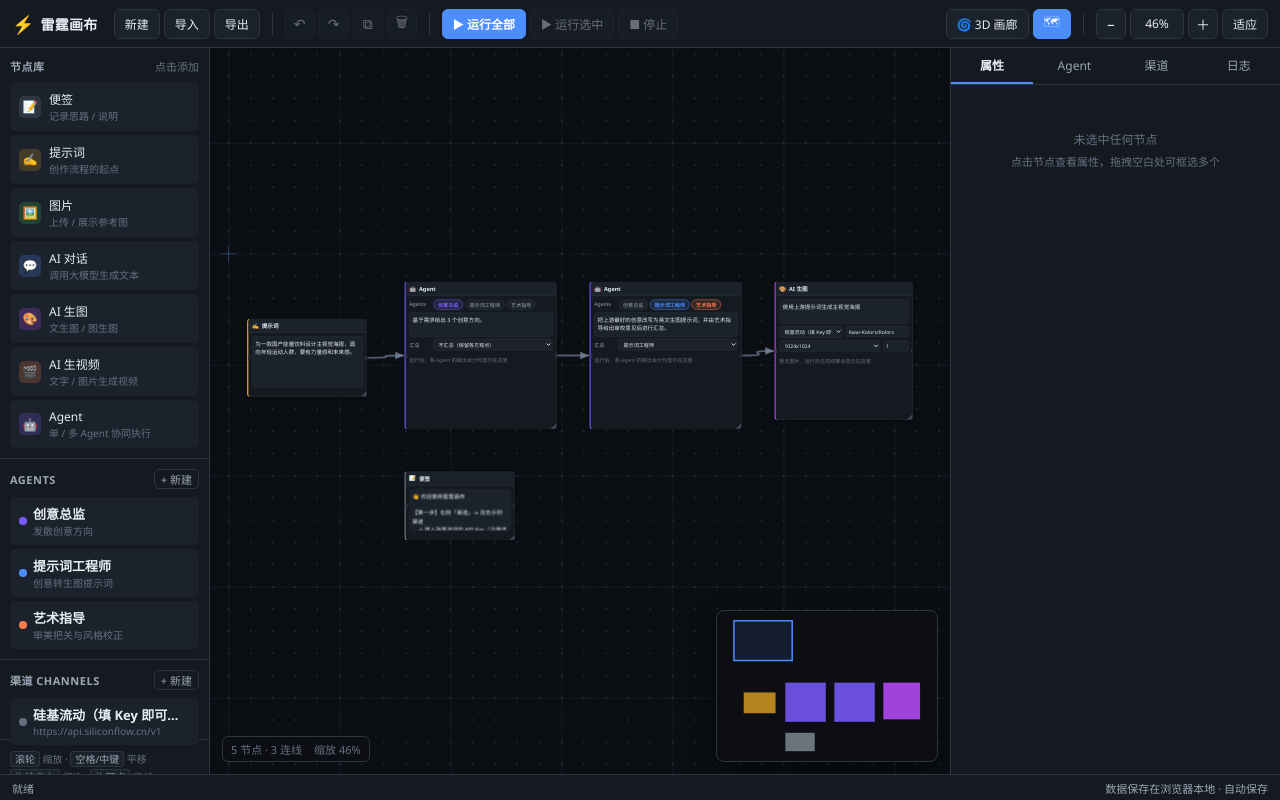
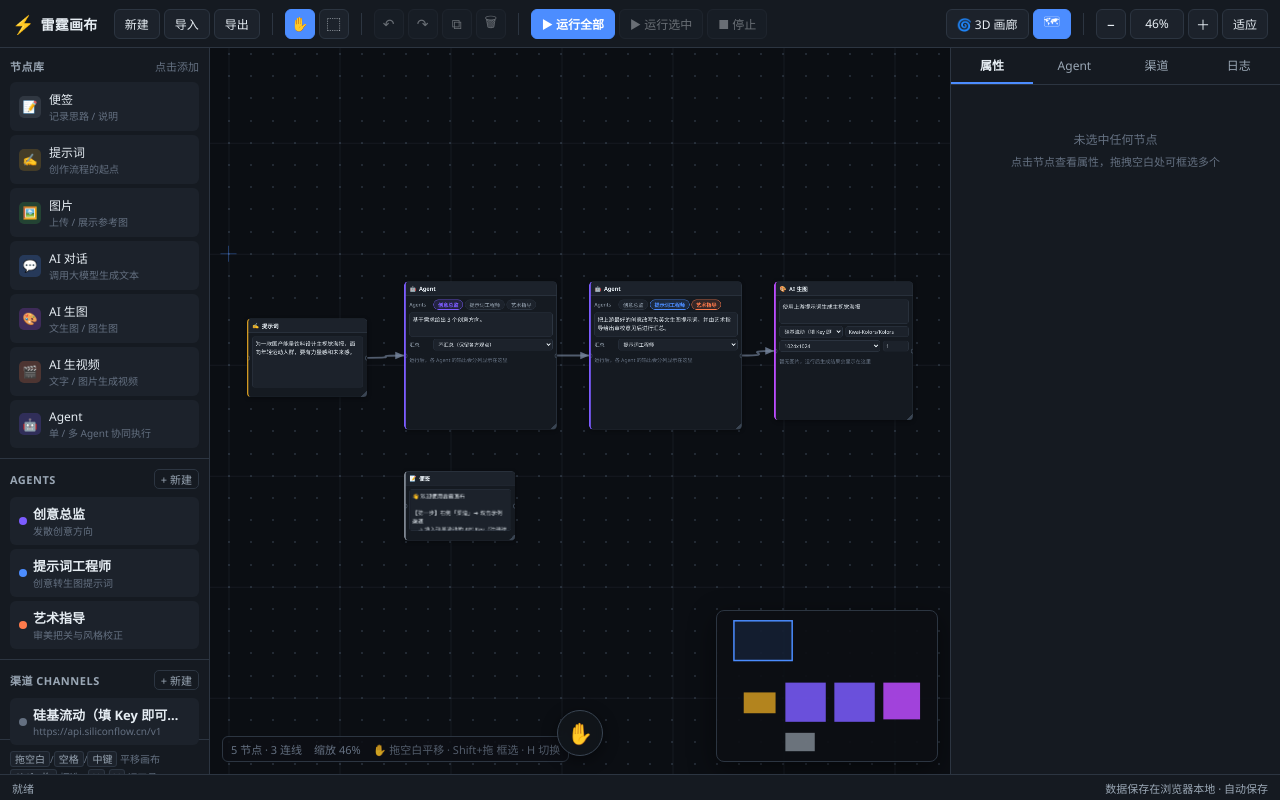
Before and after one commit to shenyicong/thunder-canvas, a React (Vite) app: page / in a window 1280 px wide. Built offline with nearby package versions, Linux system fonts and the light colour scheme.

Commit message:
UX: 空白拖拽默认平移(抓手) + 常驻抓手按钮(触手) + 触屏平移支持

```diff
--- a/src/App.jsx
+++ b/src/App.jsx
@@ -55,11 +55,16 @@ export default function App() {
   const [showMinimap, setShowMinimap] = useState(true);
   const [tempLink, setTempLink] = useState(null);
   const [marquee, setMarquee] = useState(null);
+  /* 工具：hand = 抓手（空白拖拽平移，默认）；select = 框选 */
+  const [tool, setTool] = useState('hand');
 
   const wrapRef = useRef(null);
   const spaceRef = useRef(false);
   const dragRef = useRef({ mode: null });
   const fileRef = useRef(null);
+  const vpRef = useRef(vp);          // 交互回调读最新视口，避免闭包过期
+  const rafRef = useRef(0);          // 鼠标事件按帧合并，避免每次 mousemove 都重渲染
+  const pendingRef = useRef(null);
 
   /* ---------------- toast ---------------- */
   const toast = useCallback((msg, level = '') => {
@@ -93,20 +98,58 @@ export default function App() {
   }, []);
 
   /* ---------------- 视口持久化（不进历史） ---------------- */
-  useEffect(() => { st.viewport = { ...vp }; }, [vp, st]);
+  useEffect(() => {
+    vpRef.current = vp;
+    st.viewport = { ...vp };
+  }, [vp, st]);
 
-  /* ---------------- 缩放（滚轮，以鼠标为锚点） ---------------- */
+  /* ---------------- 滚轮：缩放 / 平移 ---------------- */
   useEffect(() => {
     const el = wrapRef.current;
     if (!el) return undefined;
+
+    /** 只有「真的能滚动」的元素才吞掉滚轮（如文本溢出的 textarea），
+     *  否则在节点上滚动也应该缩放画布 —— 这是 Figma / tldraw 的手感 */
+    const canScroll = (node) => {
+      let cur = node;
+      while (cur && cur !== document.body && cur !== el) {
+        if (cur.nodeType === 1) {
+          const s = getComputedStyle(cur);
+          const oy = s.overflowY;
+          const ox = s.overflowX;
+          if ((oy === 'auto' || oy === 'scroll') && cur.scrollHeight > cur.clientHeight + 1) return true;
+          if ((ox === 'auto' || ox === 'scroll') && cur.scrollWidth > cur.clientWidth + 1) return true;
+        }
+        cur = cur.parentElement;
+      }
+      return false;
+    };
+
     const onWheel = (e) => {
+      if (e.target && e.target.nodeType === 1 && canScroll(e.target)) return; // 让元素自己滚
+
       e.preventDefault();
       const rect = el.getBoundingClientRect();
       const mx = e.clientX - rect.left;
       const my = e.clientY - rect.top;
 
+      // 统一成像素，兼容 Firefox 的「按行/按页」滚动
+      const unit = e.deltaMode === 1 ? 16 : e.deltaMode === 2 ? el.clientHeight : 1;
+      const dx = e.deltaX * unit;
+      const dy = e.deltaY * unit;
+
+      // Shift + 滚轮 → 横向平移；触摸板横扫 → 平移，都不缩放
+      if (e.shiftKey) {
+        setVp((v) => ({ ...v, x: v.x - dy }));
+        return;
+      }
+      if (Math.abs(dx) > Math.abs(dy) * 1.5 && Math.abs(dx) > 3) {
+        setVp((v) => ({ ...v, x: v.x - dx }));
+        return;
+      }
+
       setVp((v) => {
-        const factor = Math.exp(-e.deltaY * 0.0016);
+        const factor = Math.exp(-dy * 0.0015);
         const next = Math.min(MAX_SCALE, Math.max(MIN_SCALE, v.scale * factor));
         if (next === v.scale) return v;
         // 保持鼠标下的世界点不动
@@ -115,24 +158,54 @@ export default function App() {
         return { scale: next, x: mx - wx * next, y: my - wy * next };
       });
     };
+
     el.addEventListener('wheel', onWheel, { passive: false });
     return () => el.removeEventListener('wheel', onWheel);
   }, []);
 
   /* ---------------- 全局鼠标移动 / 抬起 ---------------- */
   useEffect(() => {
+    /** 按帧合并渲染：一帧内多次 mousemove 只触发一次重绘，拖拽/平移明显更跟手 */
+    const schedule = (fn) => {
+      pendingRef.current = fn;
+      if (rafRef.current) return;
+      rafRef.current = requestAnimationFrame(() => {
+        rafRef.current = 0;
+        const f = pendingRef.current;
+        pendingRef.current = null;
+        if (f) f();
+      });
+    };
+    const flush = () => {
+      if (rafRef.current) {
+        cancelAnimationFrame(rafRef.current);
+        rafRef.current = 0;
+      }
+      const f = pendingRef.current;
+      pendingRef.current = null;
+      if (f) f();
+    };
+
     const onMove = (e) => {
       const d = dragRef.current;
       if (!d.mode) return;
       const rect = wrapRef.current.getBoundingClientRect();
       const sx = e.clientX - rect.left;
       const sy = e.clientY - rect.top;
+      const { scale } = vpRef.current;
 
       if (d.mode === 'pan') {
-        setVp((v) => ({ ...v, x: d.startVp.x + (e.clientX - d.startScreen.x), y: d.startVp.y + (e.clientY - d.startScreen.y) }));
+        const dx = e.clientX - d.startScreen.x;
+        const dy = e.clientY - d.startScreen.y;
+        if (Math.abs(dx) + Math.abs(dy) > 3) d.moved = true;
+        const nx = d.startVp.x + dx;
+        const ny = d.startVp.y + dy;
+        schedule(() => setVp((v) => (v.x === nx && v.y === ny ? v : { ...v, x: nx, y: ny })));
       } else if (d.mode === 'move') {
-        const dx = (e.clientX - d.startClient.x) / vp.scale;
-        const dy = (e.clientY - d.startClient.y) / vp.scale;
+        const dx = (e.clientX - d.startClient.x) / scale;
+        const dy = (e.clientY - d.startClient.y) / scale;
+        d.moved = true;
+        schedule(() => {
           Object.keys(d.nodeStart).forEach((id) => {
             const n = getNode(id);
             if (!n) return;
@@ -140,40 +213,53 @@ export default function App() {
             n.x = Math.round(s.x + dx);
             n.y = Math.round(s.y + dy);
           });
-        d.moved = true;
           // 直接改对象后需要触发重渲染（不写历史）
           setVp((v) => ({ ...v }));
+        });
       } else if (d.mode === 'resize') {
+        d.moved = true;
+        schedule(() => {
           const n = getNode(d.resizeId);
           if (n) {
-          n.w = Math.max(140, d.startSize.w + (e.clientX - d.startClient.x) / vp.scale);
-          n.h = Math.max(90, d.startSize.h + (e.clientY - d.startClient.y) / vp.scale);
+            n.w = Math.max(140, d.startSize.w + (e.clientX - d.startClient.x) / scale);
+            n.h = Math.max(90, d.startSize.h + (e.clientY - d.startClient.y) / scale);
             setVp((v) => ({ ...v }));
           }
-        d.moved = true;
+        });
       } else if (d.mode === 'link') {
-        setTempLink({ sourceId: d.linkSourceId, point: { x: sx, y: sy } });
+        schedule(() => setTempLink({ sourceId: d.linkSourceId, point: { x: sx, y: sy } }));
       } else if (d.mode === 'marquee') {
-        setMarquee({
-          x: Math.min(d.startClient.x - rect.left, sx),
-          y: Math.min(d.startClient.y - rect.top, sy),
-          w: Math.abs(sx - (d.startClient.x - rect.left)),
-          h: Math.abs(sy - (d.startClient.y - rect.top))
-        });
+        const x0 = d.startClient.x - rect.left;
+        const y0 = d.startClient.y - rect.top;
+        schedule(() => setMarquee({
+          x: Math.min(x0, sx),
+          y: Math.min(y0, sy),
+          w: Math.abs(sx - x0),
+          h: Math.abs(sy - y0)
+        }));
       }
     };
 
     const onUp = (e) => {
       const d = dragRef.current;
       if (!d.mode) return;
+      flush();
+
       const rect = wrapRef.current.getBoundingClientRect();
       const sx = e.clientX - rect.left;
       const sy = e.clientY - rect.top;
+      const cur = vpRef.current;
 
-      if (d.mode === 'marquee') {
+      if (d.mode === 'pan') {
+        // 只是点了一下空白（没有拖动）→ 取消选择
+        if (!d.moved) {
+          setSelection([]);
+          setSelEdges([]);
+        }
+      } else if (d.mode === 'marquee') {
         // 框选：世界坐标矩形与节点求交
-        const a = toWorld({ x: d.startClient.x - rect.left, y: d.startClient.y - rect.top }, vp);
-        const b = toWorld({ x: sx, y: sy }, vp);
+        const a = toWorld({ x: d.startClient.x - rect.left, y: d.startClient.y - rect.top }, cur);
+        const b = toWorld({ x: sx, y: sy }, cur);
         const x1 = Math.min(a.x, b.x), x2 = Math.max(a.x, b.x);
         const y1 = Math.min(a.y, b.y), y2 = Math.max(a.y, b.y);
         const hit = st.nodes
@@ -184,7 +270,7 @@ export default function App() {
         setMarquee(null);
       } else if (d.mode === 'link') {
         // 判断是否落在某个节点上
-        const wpt = toWorld({ x: sx, y: sy }, vp);
+        const wpt = toWorld({ x: sx, y: sy }, cur);
         const target = st.nodes.find((n) =>
           wpt.x >= n.x && wpt.x <= n.x + n.w && wpt.y >= n.y && wpt.y <= n.y + n.h);
         if (target && target.id !== d.linkSourceId) {
@@ -202,11 +288,22 @@ export default function App() {
 
     window.addEventListener('mousemove', onMove);
     window.addEventListener('mouseup', onUp);
+    // 拖到窗口外松手时（收不到 mouseup）兜底复位，避免一直卡在拖拽态
+    const onBlur = () => {
+      if (dragRef.current.mode) {
+        dragRef.current = { mode: null };
+        setMarquee(null);
+        setTempLink(null);
+        document.body.classList.remove('dragging');
+      }
+    };
+    window.addEventListener('blur', onBlur);
     return () => {
       window.removeEventListener('mousemove', onMove);
       window.removeEventListener('mouseup', onUp);
+      window.removeEventListener('blur', onBlur);
     };
-  }, [vp, st, toast]);
+  }, [st, toast]);
 
   /* ---------------- 键盘快捷键 ---------------- */
   useEffect(() => {
@@ -236,6 +333,10 @@ export default function App() {
         e.preventDefault(); doExport();
       } else if (ctrl && e.key === '1') {
         e.preventDefault(); fit();
+      } else if (e.key === 'h' || e.key === 'H') {
+        setTool('hand');
+      } else if (e.key === 'v' || e.key === 'V') {
+        setTool('select');
       } else if (e.key === 'Delete' || e.key === 'Backspace') {
         e.preventDefault(); doDelete();
       } else if (e.key === 'Escape') {
@@ -261,13 +362,16 @@ export default function App() {
 
   /* ---------------- 交互回调 ---------------- */
 
-  /** 背景按下：判断是否点中连线 → 平移 → 框选 */
+  /** 背景按下：中键/右键/空格 → 平移；左键按当前工具决定「平移」还是「框选」 */
   const onBackgroundDown = (e) => {
+    const cur = vpRef.current;
+
+    // 中键 / 右键 / 空格：任何工具下都平移
     if (e.button === 1 || e.button === 2 || spaceRef.current) {
       dragRef.current = {
         mode: 'pan',
         startScreen: { x: e.clientX, y: e.clientY },
-        startVp: { x: vp.x, y: vp.y }
+        startVp: { x: cur.x, y: cur.y }
       };
       document.body.classList.add('dragging');
       e.preventDefault();
@@ -277,20 +381,52 @@ export default function App() {
 
     const rect = wrapRef.current.getBoundingClientRect();
     const pt = { x: e.clientX - rect.left, y: e.clientY - rect.top };
-    const edge = hitTestEdge(pt, st.nodes, st.edges, vp);
+    const edge = hitTestEdge(pt, st.nodes, st.edges, cur);
     if (edge) {
       setSelEdges([edge.id]);
       setSelection([]);
       return;
     }
 
-    // 空白：框选
+    /* 抓手工具（默认）：空白处左键拖拽 = 平移画布
+     * 例外：按住 Shift 或切到「框选」工具时，才是框选 */
+    const wantMarquee = tool === 'select' ? !e.shiftKey : (e.shiftKey || e.ctrlKey || e.metaKey);
+
+    if (!wantMarquee) {
+      // 先不取消选择：拖动=平移，单击（未移动）才取消选择
+      dragRef.current = {
+        mode: 'pan',
+        startScreen: { x: e.clientX, y: e.clientY },
+        startVp: { x: cur.x, y: cur.y },
+        moved: false
+      };
+      document.body.classList.add('dragging');
+      e.preventDefault();
+      return;
+    }
+
+    // 框选
     setSelection([]);
     setSelEdges([]);
     dragRef.current = {
       mode: 'marquee',
       startClient: { x: e.clientX, y: e.clientY }
     };
+  };
+
+  /** 画布上常驻「抓手」按钮（触手）：拖它即可平移，不依赖整屏拖拽 */
+  const onPanHandleDown = (e) => {
+    if (e.button !== 0) return;
+    e.stopPropagation();
+    e.preventDefault();
+    const cur = vpRef.current;
+    dragRef.current = {
+      mode: 'pan',
+      startScreen: { x: e.clientX, y: e.clientY },
+      startVp: { x: cur.x, y: cur.y },
+      moved: false
+    };
+    document.body.classList.add('dragging');
   };
 
   /** 节点按下：选中 + 准备拖动 */
@@ -570,6 +706,8 @@ export default function App() {
       <Topbar
         scale={vp.scale}
         running={running}
+        tool={tool}
+        onTool={setTool}
         canUndo={canUndo()}
         canRedo={canRedo()}
         hasSelection={selection.length > 0}
@@ -609,7 +747,7 @@ export default function App() {
 
         {/* ---------- 画布 ---------- */}
         <main
-          className="canvas-wrap"
+          className={`canvas-wrap tool-${tool}`}
           ref={wrapRef}
           onMouseDown={onBackgroundDown}
           onContextMenu={(e) => e.preventDefault()}
@@ -666,9 +804,20 @@ export default function App() {
             onJump={jumpTo}
           />
 
+          <button
+            className="pan-handle"
+            onMouseDown={onPanHandleDown}
+            title="抓手（触手）：拖我平移画布（任何工具下都能用）"
+          >✋</button>
+
           <div className="canvas-hud">
             <span>{st.nodes.length} 节点 · {st.edges.length} 连线</span>
             <span>缩放 {Math.round(vp.scale * 100)}%</span>
+            <span className="hud-tip">
+              {tool === 'hand'
+                ? '✋ 拖空白平移 · Shift+拖 框选 · H 切换'
+                : '⬚ 拖空白框选 · 空格/中键 平移 · V 切换'}
+            </span>
           </div>
         </main>
 
--- a/src/components/Sidebar.jsx
+++ b/src/components/Sidebar.jsx
@@ -83,8 +83,9 @@ export default function Sidebar({ agents, channels, onAddNode, onEditAgent, onEd
 
       <div className="side-foot">
         <div className="shortcut-tip">
-          <div><kbd>滚轮</kbd> 缩放 · <kbd>空格/中键</kbd> 平移</div>
-          <div><kbd>拖拽空白</kbd> 框选 · <kbd>拖圆点</kbd> 连线</div>
+          <div><kbd>拖空白</kbd>/<kbd>空格</kbd>/<kbd>中键</kbd> 平移画布</div>
+          <div><kbd>Shift+拖</kbd> 框选 · <kbd>H</kbd>/<kbd>V</kbd> 切工具</div>
+          <div><kbd>滚轮</kbd> 缩放 · <kbd>拖圆点</kbd> 连线</div>
           <div><kbd>Del</kbd> 删除 · <kbd>Ctrl+Z</kbd> 撤销</div>
         </div>
       </div>
--- a/src/components/Topbar.jsx
+++ b/src/components/Topbar.jsx
@@ -3,6 +3,7 @@
  * ========================================================== */
 export default function Topbar({
   scale, running, canUndo, canRedo, hasSelection, showGallery, showMinimap,
+  tool = 'hand', onTool,
   onNew, onImport, onExport, onUndo, onRedo, onDelete, onDuplicate,
   onRunAll, onRunSelected, onStop,
   onZoomIn, onZoomOut, onZoomReset, onFit,
@@ -19,6 +20,22 @@ export default function Topbar({
         <button className="btn" onClick={onNew} title="清空并新建">新建</button>
         <button className="btn" onClick={onImport} title="导入 JSON">导入</button>
         <button className="btn" onClick={onExport} title="导出 JSON">导出</button>
+      </div>
+
+      <div className="tb-divider" />
+
+      {/* 工具：抓手 / 框选 */}
+      <div className="tb-group tool-switch">
+        <button
+          className={'btn icon' + (tool === 'hand' ? ' active' : '')}
+          onClick={() => onTool && onTool('hand')}
+          title="抓手（H）：在空白处拖拽直接平移画布"
+        >✋</button>
+        <button
+          className={'btn icon' + (tool === 'select' ? ' active' : '')}
+          onClick={() => onTool && onTool('select')}
+          title="框选（V）：拖拽空白框选节点；按住 Shift 可临时反向"
+        >⬚</button>
       </div>
 
       <div className="tb-divider" />
--- a/src/styles.css
+++ b/src/styles.css
@@ -157,8 +157,46 @@ kbd {
   flex: 1; position: relative; overflow: hidden;
   background: var(--canvas-bg); min-width: 0;
   user-select: none;
+  touch-action: none; /* 触屏拖拽平移画布，避免被浏览器当成页面滚动 */
 }
 .canvas-wrap.grab { cursor: grab; }
+/* 抓手工具：空白处直接拖拽平移 */
+.canvas-wrap.tool-hand { cursor: grab; }
+.canvas-wrap.tool-hand:active { cursor: grabbing; }
+/* 框选工具：十字光标 */
+.canvas-wrap.tool-select { cursor: default; }
+body.dragging .canvas-wrap { cursor: grabbing !important; }
+
+/* 画布上常驻的「抓手」按钮（触手）：拖它即可平移 */
+.pan-handle {
+  position: absolute;
+  left: 50%; bottom: 18px;
+  transform: translateX(-50%);
+  width: 46px; height: 46px;
+  border-radius: 50%;
+  background: rgba(18, 22, 28, .82);
+  border: 1px solid var(--line-2);
+  color: var(--txt-1);
+  font-size: 21px; line-height: 1;
+  display: flex; align-items: center; justify-content: center;
+  cursor: grab;
+  z-index: 30;
+  box-shadow: 0 4px 16px rgba(0, 0, 0, .45);
+  -webkit-backdrop-filter: blur(4px);
+  backdrop-filter: blur(4px);
+  user-select: none;
+  transition: border-color .15s, color .15s, background .15s;
+}
+.pan-handle:hover { border-color: var(--accent); color: #fff; }
+.pan-handle:active { cursor: grabbing; background: rgba(30, 36, 47, .96); }
+.pan-handle::after {
+  content: "拖我平移";
+  position: absolute; top: -22px; left: 50%;
+  transform: translateX(-50%);
+  font-size: 10px; color: var(--txt-2); white-space: nowrap;
+  opacity: 0; transition: opacity .15s;
+}
+.pan-handle:hover::after { opacity: 1; }
 
 .grid-canvas, .edge-canvas {
   position: absolute; left: 0; top: 0;
@@ -166,7 +204,10 @@ kbd {
 }
 .grid-canvas { z-index: 0; }
 .edge-canvas { z-index: 1; }
-.node-layer { position: absolute; left: 0; top: 0; width: 0; height: 0; z-index: 2; }
+.node-layer {
+  position: absolute; left: 0; top: 0; width: 0; height: 0; z-index: 2;
+  will-change: transform;   /* 平移/缩放走合成层，减少重绘卡顿 */
+}
 
 /* ---------- 节点 ---------- */
 .node {
@@ -311,12 +352,13 @@ kbd {
 
 .canvas-hud {
   position: absolute; left: 12px; bottom: 12px;
-  display: flex; gap: 12px;
+  display: flex; gap: 12px; flex-wrap: wrap;
   font-size: 11px; color: var(--txt-2);
   background: rgba(12, 15, 20, .85); padding: 4px 8px;
   border-radius: 6px; border: 1px solid var(--line);
   pointer-events: none; z-index: 15;
 }
+.canvas-hud .hud-tip { color: var(--txt-2); opacity: .8; }
 
 /* ==========================================================
    右侧面板
```
Also changed, not shown: src/canvas/EdgeCanvas.jsx (+12 -6 lines), src/canvas/GridCanvas.jsx (+24 -20 lines), src/canvas/Minimap.jsx (+14 -1 lines). Lines whose indentation alone changed are shown as unchanged.
